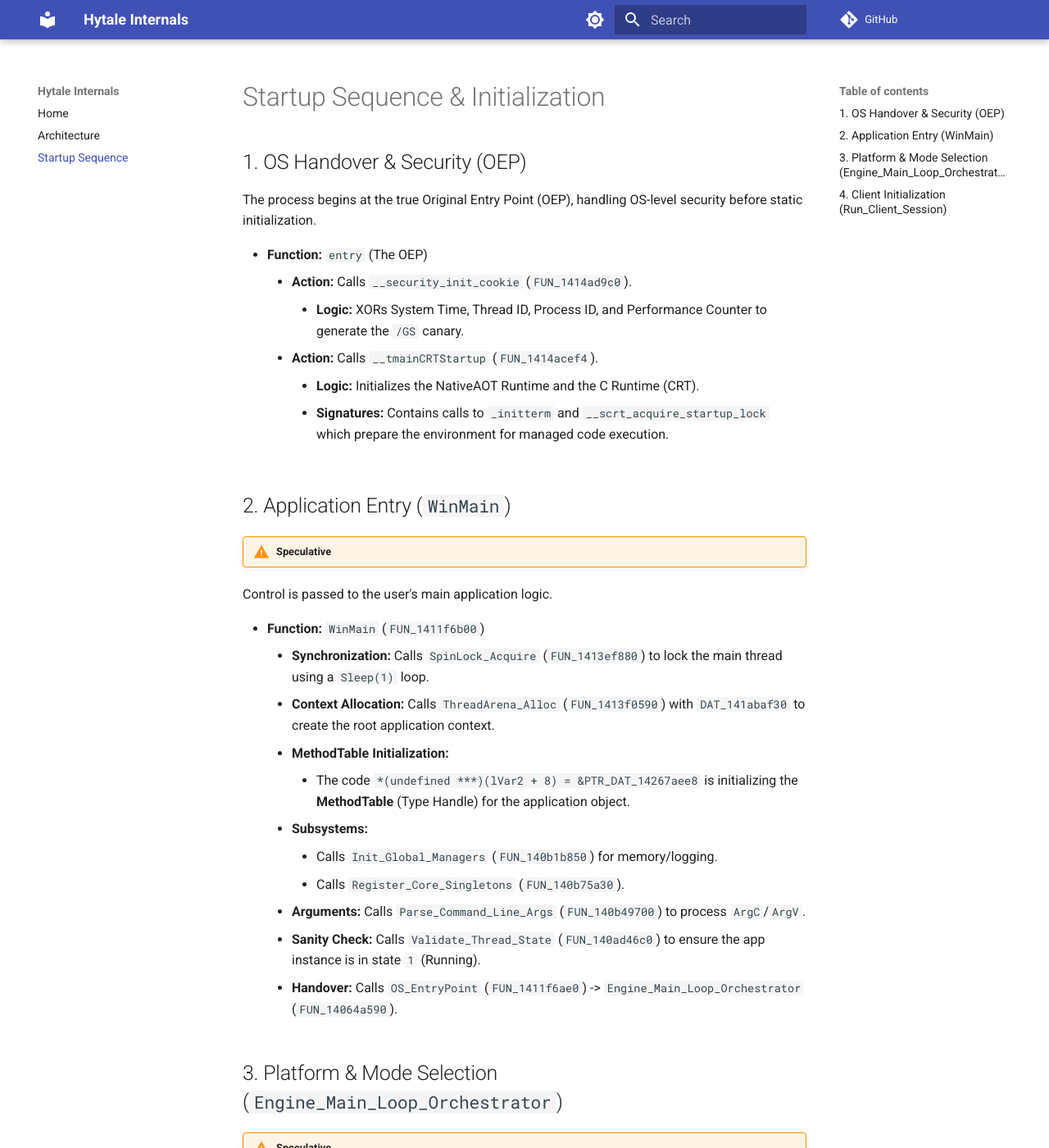
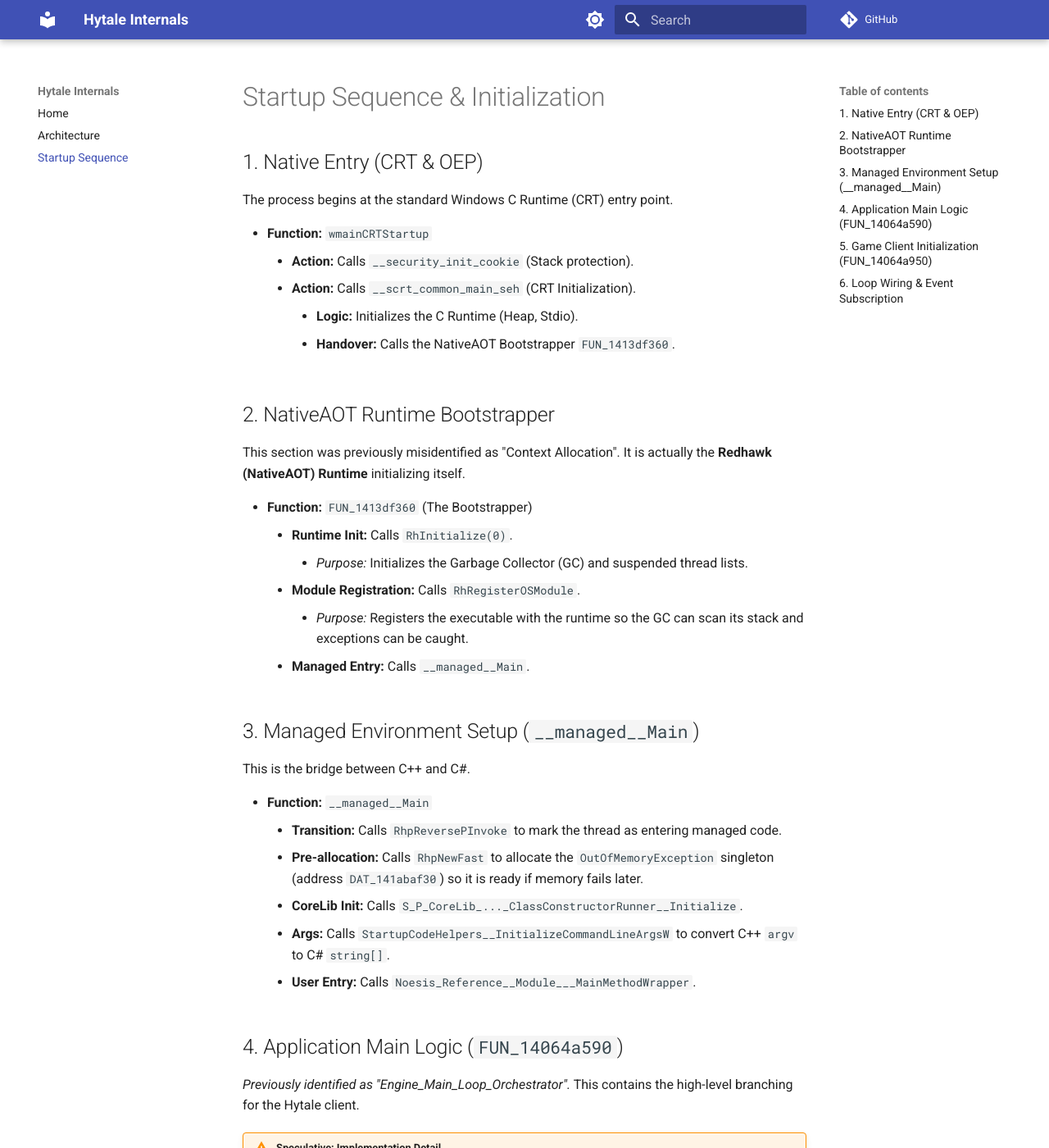
Before and after one commit to Br3nnabee/hytale-internals, an MkDocs documentation site: the page built from docs/startup-flow.md, in a window 1280 px wide and 1400 px high. Shown: the whole window at 82% size. Built offline with MkDocs 1.6.1 and Material for MkDocs 9.7.7, drawn with Linux system fonts in a browser that asks for light colours; comment, search, counter and statistics services are not loaded; some of the changed text lies outside the part shown.

Commit message:
Re-analysis & .XML file addition

````diff
--- a/docs/architecture.md
+++ b/docs/architecture.md
@@ -1,45 +1,27 @@
 # Engine Architecture
 
-## NativeAOT Specifics
-!!! warning "Important"
-    This application is compiled with **C# NativeAOT**. While the disassembly thus far resembles C++, the underlying structures should (theoretically) represent .NET objects compiled to native code.
+## Object Instantiation Pattern
+The decompilation confirms NativeAOT object creation patterns:
 
-* **MethodTables:** What appears to be C++ VTable assignment (`*ptr = &DAT_...`) is likely(?) MethodTable Initialization. The pointer is the Type Handle for the C# class.
-* **Interop Strings:** The use of `wchar_t` (`L"string"`) indicates the engine uses Pinned Memory or Interop strings for performance, rather than managed `System.String` objects.
+1.  **Allocation:** `RhpNewFast(MethodTable_Pointer)`
+    * This allocates memory on the GC heap.
+    * The `MethodTable_Pointer` (e.g., `&Class_141a4a200::vftable`) acts as the Runtime Type Handle.
+2.  **Constructor:** `Function_Call(Object_Pointer, Args...)`
+    * Constructors are standard function calls immediately following allocation.
 
-## Threading Model
-The engine relies on **Thread Local Storage (TLS)** to avoid passing context pointers explicitly.
+## The "Host" Pattern
+!!! warning "Speculative"
+The startup sequence (`FUN_14064a950`) reveals a **Service Locator / Host** architecture.
 
-* A per-thread context object is lazily created and retrieved via TLS.
-* Major systems access this context at function entry.
+* The game client does not own the platform directly.
+* It looks up a "Host" object at `DAT_1427c23e0` (likely initialized during `Init_Global_Managers` phase).
+* If this Host is missing, the client throws `ArgumentNullException` and crashes.
 
-## Synchronization (SpinLocks)
-Instead of standard OS Mutexes, the engine uses custom **hybrid locks** (spin-then-yield) for critical initialization sections.
-**Pattern** `GlobalInitGuard_Enter` (`FUN_1413ef880`):
-```c
-if (Locked) {
-    while (Locked) {
-        Sleep(1); // Yields CPU
-    }
-}
-```
+## Event-Driven Loop
+!!! warning "Speculative"
+Instead of a traditional `while(!CloseRequested)` loop visible in the main function, the engine uses an **Event Subscription** model:
 
-## Memory Management (Arenas)
-!!! warning "Speculative"
-!!! note "Design Pattern"
-    The engine appears to bypass the Managed Heap (GC), likely using `Unsafe.AsPointer` or `NativeMemory`.
-**Pattern** `ThreadArena_Alloc` (`FUN_1413f0590`):
-
-* Attempts fast bump from TLS buffer.
-* Falls back to heap if capacity exceeded.
-* Allocated objects are registered via `RegisterTrackedPointer` (`FUN_1413f0bc0`).
-
-## Subsystem Registration
-!!! warning "Speculative"
-Subsystems are manually registered into global tables during initialization (originated from CRT startup hooks).
-**Pattern:**
-
-* Allows ordered construction and phased startup/shutdown.
-* Systems are not true singletons but shared or per-session instances.
-    * They are registered via `RegisterTrackedPointer` (`FUN_1413f0bc0`) to specific offsets in the Session object.
-* Registration order in client mode is fixed.
+1.  A "Closure" object is created to hold the game state.
+2.  A Delegate is created pointing to a method on that closure.
+3.  This delegate is passed to the underlying Windowing system (`FUN_140649e40`).
+4.  The Windowing system calls this delegate every frame (Tick).
--- a/docs/startup-flow.md
+++ b/docs/startup-flow.md
@@ -1,55 +1,77 @@
 # Startup Sequence & Initialization
 
-## 1. OS Handover & Security (OEP)
+## 1. Native Entry (CRT & OEP)
+The process begins at the standard Windows C Runtime (CRT) entry point.
 
-The process begins at the true Original Entry Point (OEP), handling OS-level security before static initialization.
+* **Function:** `wmainCRTStartup`
+    * **Action:** Calls `__security_init_cookie` (Stack protection).
+    * **Action:** Calls `__scrt_common_main_seh` (CRT Initialization).
+        * **Logic:** Initializes the C Runtime (Heap, Stdio).
+        * **Handover:** Calls the NativeAOT Bootstrapper `FUN_1413df360`.
 
-* **Function:** `entry` (The OEP)
-    * **Action:** Calls `__security_init_cookie` (`FUN_1414ad9c0`).
-        * **Logic:** XORs System Time, Thread ID, Process ID, and Performance Counter to generate the `/GS` canary.
-    * **Action:** Calls `__tmainCRTStartup` (`FUN_1414acef4`).
-        * **Logic:** Initializes the NativeAOT Runtime and the C Runtime (CRT).
-        * **Signatures:** Contains calls to `_initterm` and `__scrt_acquire_startup_lock` which prepare the environment for managed code execution.
+## 2. NativeAOT Runtime Bootstrapper
+This section was previously misidentified as "Context Allocation". It is actually the **Redhawk (NativeAOT) Runtime** initializing itself.
 
-## 2. Application Entry (`WinMain`)
+* **Function:** `FUN_1413df360` (The Bootstrapper)
+    * **Runtime Init:** Calls `RhInitialize(0)`.
+        * *Purpose:* Initializes the Garbage Collector (GC) and suspended thread lists.
+    * **Module Registration:** Calls `RhRegisterOSModule`.
+        * *Purpose:* Registers the executable with the runtime so the GC can scan its stack and exceptions can be caught.
+    * **Managed Entry:** Calls `__managed__Main`.
 
-!!! warning "Speculative"
-Control is passed to the user's main application logic.
+## 3. Managed Environment Setup (`__managed__Main`)
+This is the bridge between C++ and C#.
 
-* **Function:** `WinMain` (`FUN_1411f6b00`)
-    * **Synchronization:** Calls `SpinLock_Acquire` (`FUN_1413ef880`) to lock the main thread using a `Sleep(1)` loop.
-    * **Context Allocation:** Calls `ThreadArena_Alloc` (`FUN_1413f0590`) with `DAT_141abaf30` to create the root application context.
-    * **MethodTable Initialization:**
-        * The code `*(undefined ***)(lVar2 + 8) = &PTR_DAT_14267aee8` is initializing the **MethodTable** (Type Handle) for the application object.
-    * **Subsystems:**
-        * Calls `Init_Global_Managers` (`FUN_140b1b850`) for memory/logging.
-        * Calls `Register_Core_Singletons` (`FUN_140b75a30`).
-    * **Arguments:** Calls `Parse_Command_Line_Args` (`FUN_140b49700`) to process `ArgC`/`ArgV`.
-    * **Sanity Check:** Calls `Validate_Thread_State` (`FUN_140ad46c0`) to ensure the app instance is in state `1` (Running).
-    * **Handover:** Calls `OS_EntryPoint` (`FUN_1411f6ae0`) -> `Engine_Main_Loop_Orchestrator` (`FUN_14064a590`).
+* **Function:** `__managed__Main`
+    * **Transition:** Calls `RhpReversePInvoke` to mark the thread as entering managed code.
+    * **Pre-allocation:** Calls `RhpNewFast` to allocate the `OutOfMemoryException` singleton (address `DAT_141abaf30`) so it is ready if memory fails later.
+    * **CoreLib Init:** Calls `S_P_CoreLib_..._ClassConstructorRunner__Initialize`.
+    * **Args:** Calls `StartupCodeHelpers__InitializeCommandLineArgsW` to convert C++ `argv` to C# `string[]`.
+    * **User Entry:** Calls `Noesis_Reference__Module___MainMethodWrapper`.
 
-## 3. Platform & Mode Selection (`Engine_Main_Loop_Orchestrator`)
+## 4. Application Main Logic (`FUN_14064a590`)
+*Previously identified as "Engine_Main_Loop_Orchestrator".* This contains the high-level branching for the Hytale client.
+!!! warning "Speculative: Implementation Detail"
+    While the purpose is clearly a "Single Instance Check" (based on the error message), the underlying mechanism is assumed to be a `Mutex` or `Event` based on standard Windows patterns. The exact handle type hasn't been checked.
 
-!!! warning "Speculative"
-The Operating System Abstraction Layer.
+* **Function:** `FUN_14064a590`
+    * **Mode Selection:** Checks global flag `DAT_1427af6d3`.
+        * **If 0:** Sets string to "Game" (`dn_u_Game...`).
+        * **If 1:** Sets string to "Editor" (`dn_u_Editor...`).
+    * **Single Instance Check (New Finding):**
+        * **Action:** Calls `FUN_14058f3c0` (likely `Mutex.Create`).
+        * **Failure:** If the mutex exists, displays MessageBox: *"Another instance of Hytale is already running"*.
+        * **Exit:** Calls `ExitProcess` if the check fails.
+    * **Loop Dispatch:**
+        * **Game Mode:** Calls `FUN_14064a950` (Client Init).
+        * **Editor Mode:** Calls `FUN_14064aa00`.
 
-* **Function:** `Engine_Main_Loop_Orchestrator` (`FUN_14064a590`)
-    * **Platform Check:**
-        * Decodes string `0x64006e00690077` -> `"dniw"` (wind).
-        * Decodes string `0x730077006f0064` -> `"swod"` (dows).
-    * **Mode Branching:** Checks global flag `DAT_1427af6d3`.
-        * **If 0:** Calls `Run_Client_Session` (`FUN_14064a940`).
-        * **If 1:** Calls `FUN_14064a9f0` (Unidentified; possibly for editors?).
+## 5. Game Client Initialization (`FUN_14064a950`)
+!!! warning "Speculative: Class Identity"
+    I have labeled `Class_141a4a200` as the `HytaleClient` based on usage context. No string metadata at this time confirms this specific class name.
 
-## 4. Client Initialization (`Run_Client_Session`)
+!!! warning "Speculative: Architecture"
+    The object at `DAT_1427c23e0` is being treated as a "Host" or "Engine Platform" driver. This is inferred because the client crashes with `ArgumentNullException` if it is missing.
 
-!!! warning "Speculative"
-The specific path for the game client.
+* **Function:** `FUN_14064a950`
+    * **Instantiation:** Calls `RhpNewFast` with MethodTable `Class_141a4a200` (The `HytaleClient` object).
+    * **Constructor:** Calls `FUN_140633630` (`.ctor`).
+    * **Host Lookup:** Retrieves the Engine Host (Platform Driver) from global context `DAT_1427c23e0`.
+    * **Run:** Calls `FUN_140649d80` to begin the loop.
 
-* **Function:** `Run_Client_Session` (`FUN_14064a940`)
-    * **Allocation:** Allocates the Client Session Arena (`DAT_141a4a200`).
-    * **Setup:** Calls `ClientSession_Initialize` (`FUN_140633630`).
-        * **Identity:** References string `L"Hytale/Screenshots"`.
-        * **Windowing:** Calculates "Initial window size" based on monitor info and `VideoSettings`.
-        * **Injection:** Registers `RenderContext` (`0x3f800000` float flag), `AssetManager`, `InputManager`.
-    * **Game Loop:** Handover to `Client_Loop_Standard` (`FUN_140649d40`).
+## 6. Loop Wiring & Event Subscription
+!!! warning "Speculative: Event Type"
+    I assume this event is the "Tick" or "Render" event because it drives the loop. However, it could technically be an "Idle" event or a custom "Frame" callback since I have yet to analyze it.
+
+!!! warning "Speculative: Message Pump"
+    This function is assumed to be the Message Pump (e.g., `Application.Run`) because it blocks execution until the game exits.
+
+The game does not run a simple `while(true)` loop immediately. It wires itself into the windowing system.
+
+* **Function:** `FUN_140649d80` (Delegate Factory)
+    * **Closure:** Creates a closure object (`Class_141a622d8`) holding the Game and Host instances.
+    * **Delegate:** Creates a delegate (`Class_141ab8490`) pointing to the loop logic.
+* **Function:** `FUN_140649e40` (Event Subscription)
+    * **Window Init:** Calls `FUN_140634680` to initialize the OS Window.
+    * **Subscribe:** Calls `FUN_1401e6f20` to attach the Game Loop delegate to the Window's "Tick" or "Render" event.
+    * **Message Pump:** Calls `FUN_140add280` (Blocking) to start processing OS messages.
````
Also changed, not shown: docs/index.md (+9 -0 lines).
